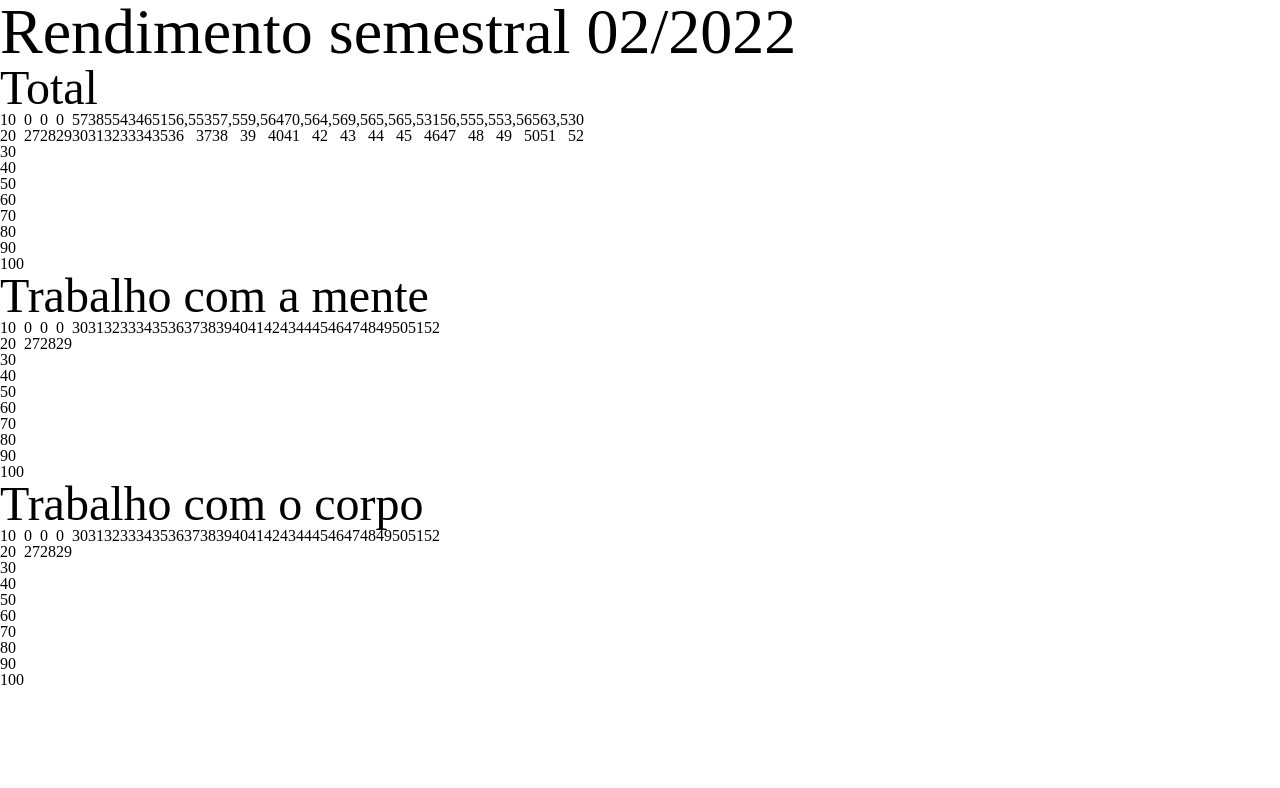
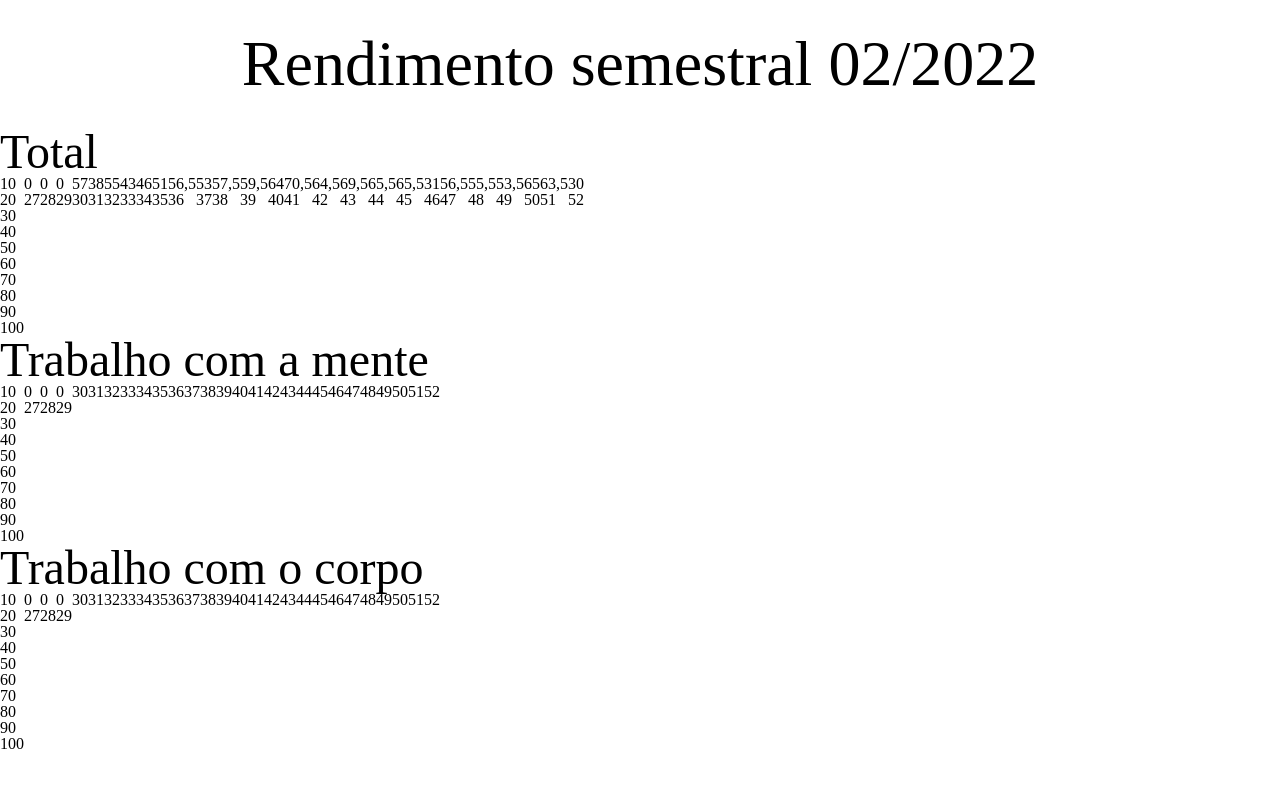
Before and after one commit to Israel-Carneiro/Graficos-semestrais, a plain HTML site: page html/index.html in a window 1280 px wide. Drawn offline with nearby package versions, Linux system fonts and the light colour scheme.

Commit message:
Arrumando o titulo

```diff
--- a/css/style.css
+++ b/css/style.css
@@ -15,6 +15,8 @@ body {
 
 .titulo {
     font-size: 4rem;
+    text-align: center;
+    margin: 2rem;
     color: var(--magenta);
 }
 
```
